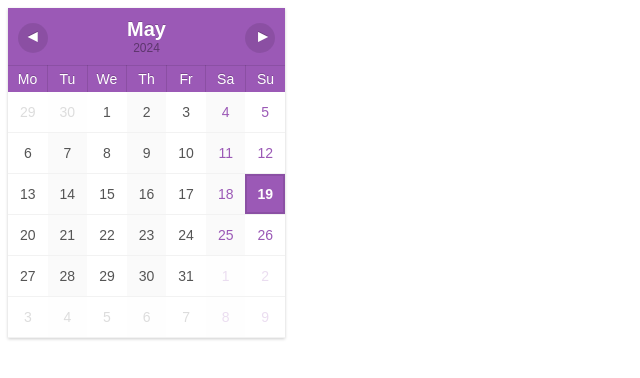
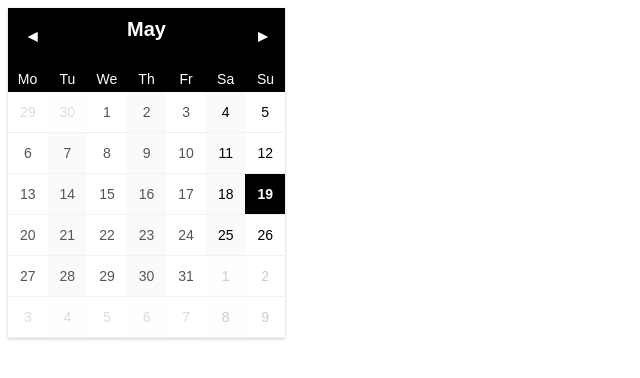
Before and after one commit to serenalaidev/HTML, a plain HTML site: page calendar/cal.html in a window 1280 px wide. Shown: the whole page, without its empty margins (0-640 px from the left). Drawn offline with Linux system fonts and the light colour scheme.

Commit message:
modified colour scheme of calendar to black&white scheme

```diff
--- a/calendar/cal.html
+++ b/calendar/cal.html
@@ -63,7 +63,7 @@ td:last-child, th:last-child {
 th {
     border-top: 1px solid rgba(0,0,0,0.1);
     border-right: 1px solid rgba(0,0,0,0.1);
-    background-color: #9b59b6;
+    background-color: #000000;
     color: #fff;
     text-shadow: 0px -1px 0px rgba(0,0,0,0.2);
     font-weight: normal;
@@ -95,11 +95,11 @@ td:nth-child(even)>span {
 }
 td:last-child>span,
 td:nth-child(6)>span {
-    color: #9b59b6;
+    color: #000000;
 }
 td.avui>span {
     font-weight: bold;
-    background-color: #9b59b6;
+    background-color: #000000;
     color: #fff;
     border: 2px solid rgba(0,0,0,0.1);
 }
@@ -107,7 +107,7 @@ td.fora > span {
     opacity: 0.2;
 }
 td > span:hover {
-    background: #a57cb6;
+    background: #a1a1a1;
     color: #fff;
 }
 .boto-next, .boto-prev {
```
